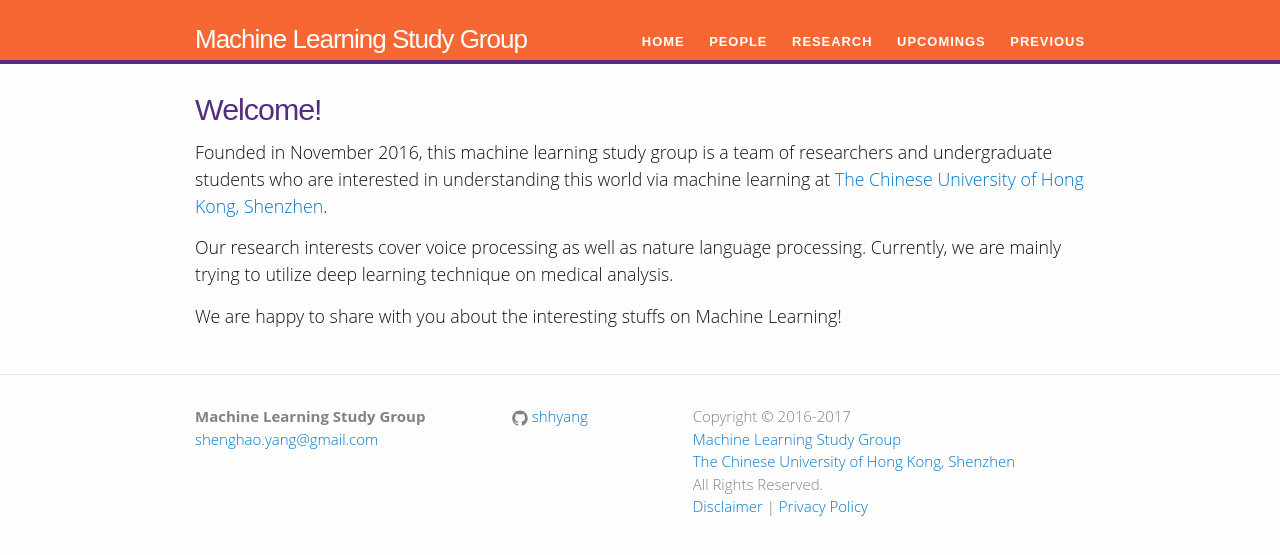
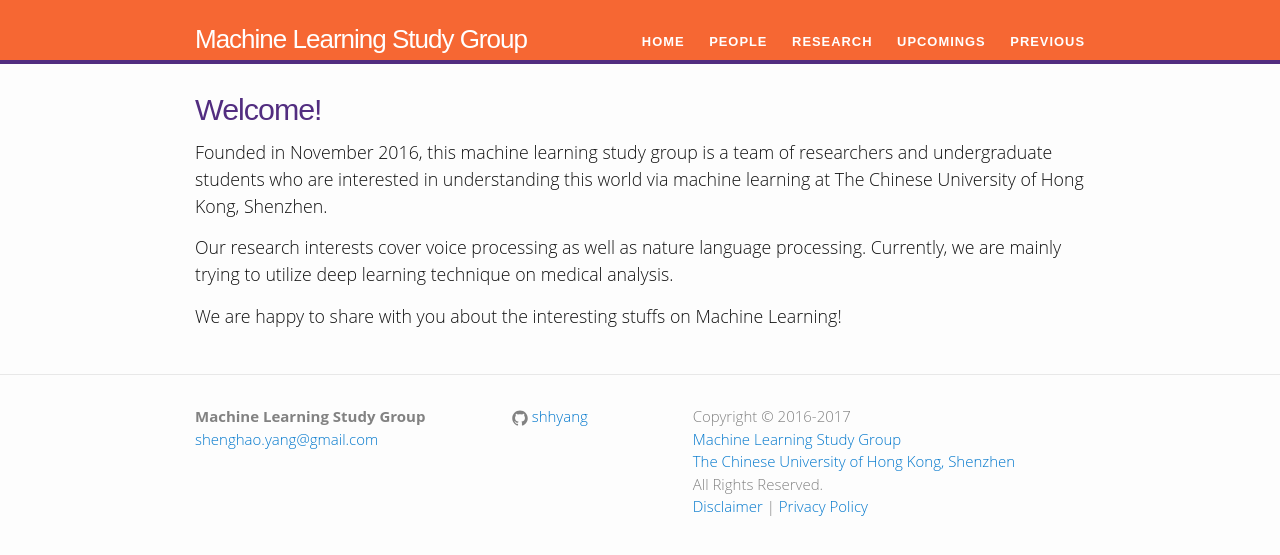
Before and after one commit to shhyang/learning, a Jekyll site: the page built from index.md, in a window 1280 px wide. Shown: the top 555 px of the page. Built offline with Jekyll 4.4.1, drawn with Linux system fonts in a browser that asks for light colours; some web fonts are replaced; our own code applies the rules of GitHub Pages for plain Markdown files; part of the change alters nothing that is shown.

```diff
--- a/index.md
+++ b/index.md
@@ -3,7 +3,7 @@ layout: default
 ---
 
 # Welcome!
-### Founded in November 2016, this machine learning study group is a team of researchers and undergraduate students who are interested in understanding this world via machine learning at [The Chinese University of Hong Kong, Shenzhen](http://www.cuhk.edu.cn/en).
+### Founded in November 2016, this machine learning study group is a team of researchers and undergraduate students who are interested in understanding this world via machine learning at The Chinese University of Hong Kong, Shenzhen.
 
 ### Our research interests cover voice processing as well as nature language processing. Currently, we are mainly trying to utilize deep learning technique on medical analysis.
 
```
